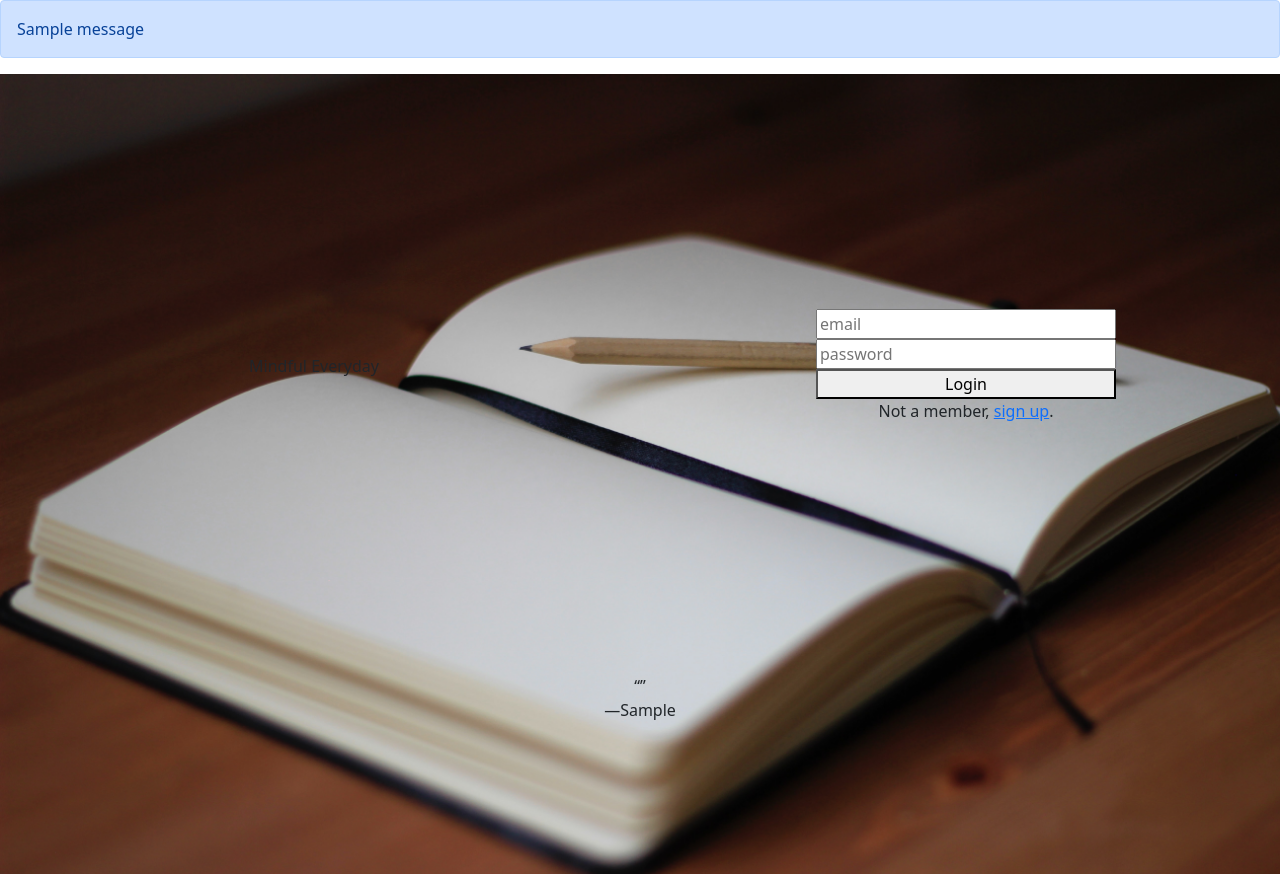
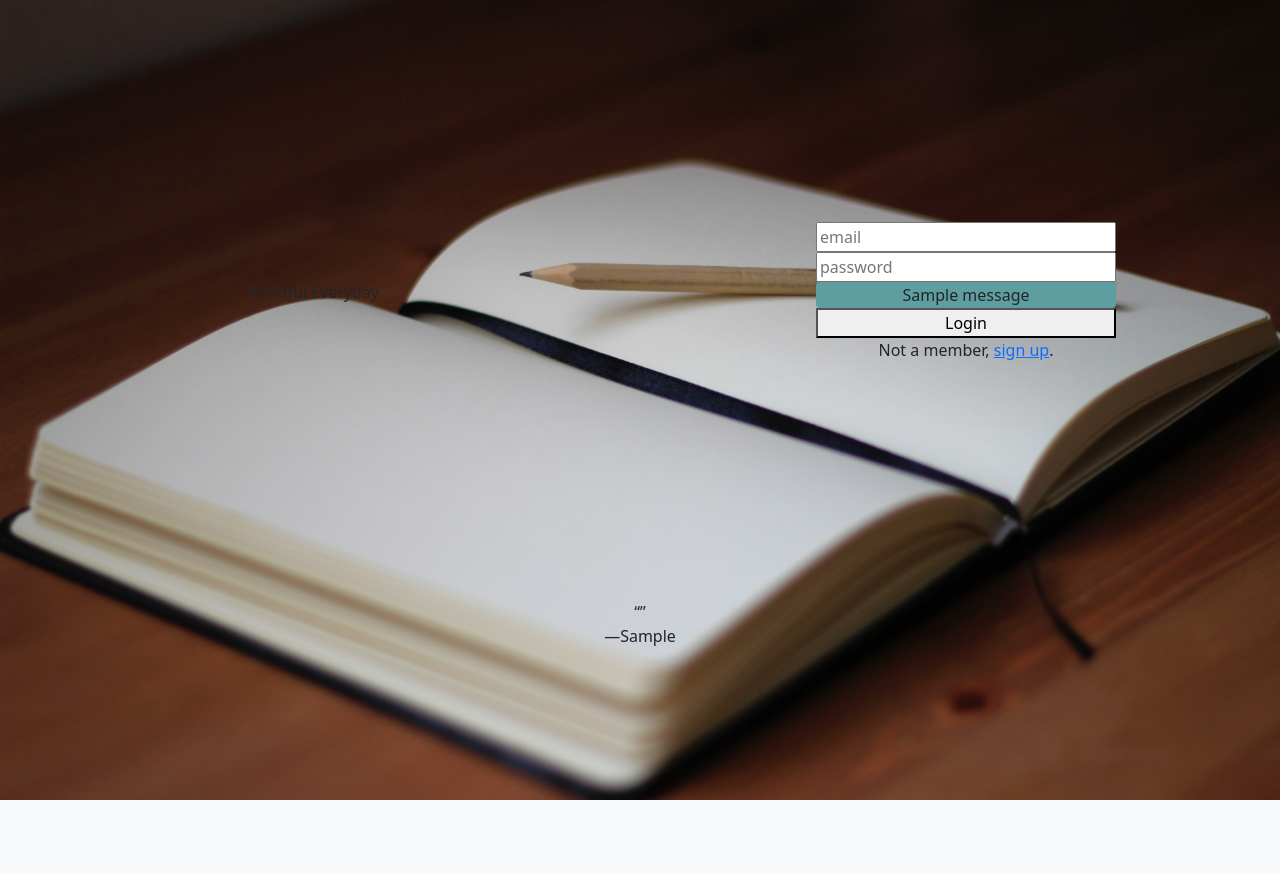
Before and after one commit to NicoleDreon/me, a Flask app: page / in a window 1280 px wide. Shown: the part 56-930 px from the top of the page. After the commit the page ends 856 px from the top, so only its background shows below. Run offline with Flask 2, Linux system fonts and the light colour scheme; tables that the repository leaves empty hold one stand-in row (values such as "Sample post"); one stand-in notice (Sample message) is shown; some libraries are stand-ins or nearby versions.

Commit message:
remove flash message from base, add flash message to homepage and style

```diff
--- a/static/styles.css
+++ b/static/styles.css
@@ -17,6 +17,12 @@
   text-align: center;
 }
 
+#alert {
+  background-color: cadetblue;
+  width: 300px;
+  margin: 0 auto;
+  padding: 0;
+}
 #login-form {
   width: 300px;
   margin: 0 auto;
@@ -39,10 +45,6 @@
   text-align: center;
 }
 
-.quote {
-  text-align: center;
-}
-
 /* styles for past_entries */
 
 .card-body {
--- a/templates/base.html
+++ b/templates/base.html
@@ -33,7 +33,7 @@
         </button>
         <div class="collapse navbar-collapse" id="navbarText">
           {% if 'user_id' in session %}
-          <ul class="navbar-nav md-auto">
+          <ul class="navbar-nav mr-auto">
             <li class="nav-item dropdown">
               <a class="nav-link dropdown-toggle" href="#" id="navbarDropdown" role="button" data-toggle="dropdown" aria-haspopup="true" aria-expanded="false">
                 New Entry
@@ -250,7 +250,7 @@
   </div>
 </div>
           {% else %}
-          <ul class="navbar-nav md-auto">
+          <ul class="navbar-nav ml-auto">
             <li class="nav-item">
               <a class="nav-link" href="/about">About</a>
             </li>
@@ -262,12 +262,12 @@
         </div>
       </nav>
   </div>
-      <div>
+      <!-- <div>
         {% with messages = get_flashed_messages() %} {% if messages %} {% for
         message in messages %}
         <p class="alert alert-primary" role="alert">{{ message }}</p>
         {% endfor %} {% endif %} {% endwith %}
-      </div>
+      </div> -->
       {% block body %}{% endblock %}
       <script
         src="https://code.jquery.com/jquery-3.6.0.js"
--- a/templates/homepage.html
+++ b/templates/homepage.html
@@ -13,6 +13,12 @@
           id="password"
           placeholder="password"
         />
+        <div>
+          {% with messages = get_flashed_messages() %} {% if messages %} {% for
+          message in messages %}
+          <p class="alert" id="alert" role="alert">{{ message }}</p>
+          {% endfor %} {% endif %} {% endwith %}
+        </div>
         <button>Login</button>
       </form>
 
```
